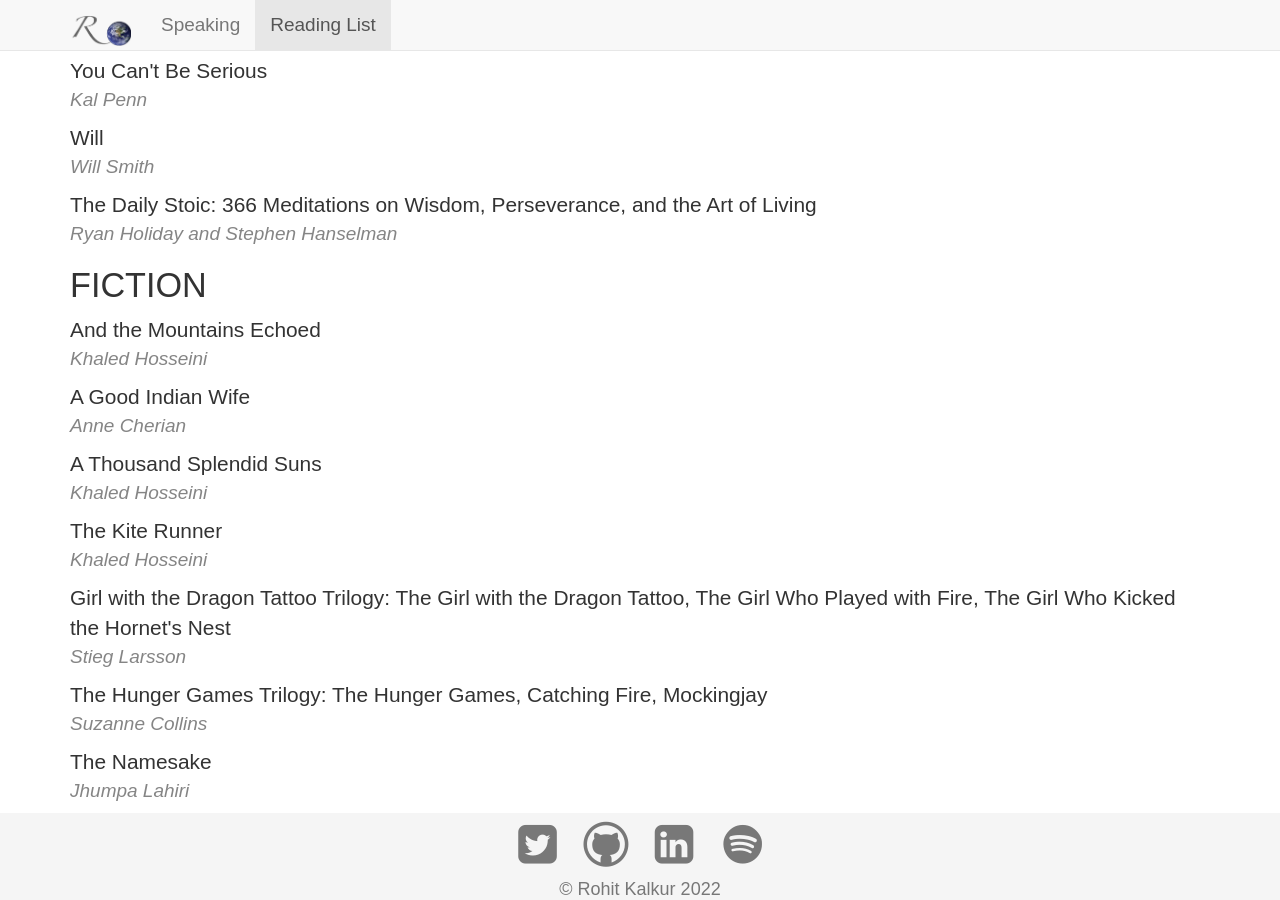
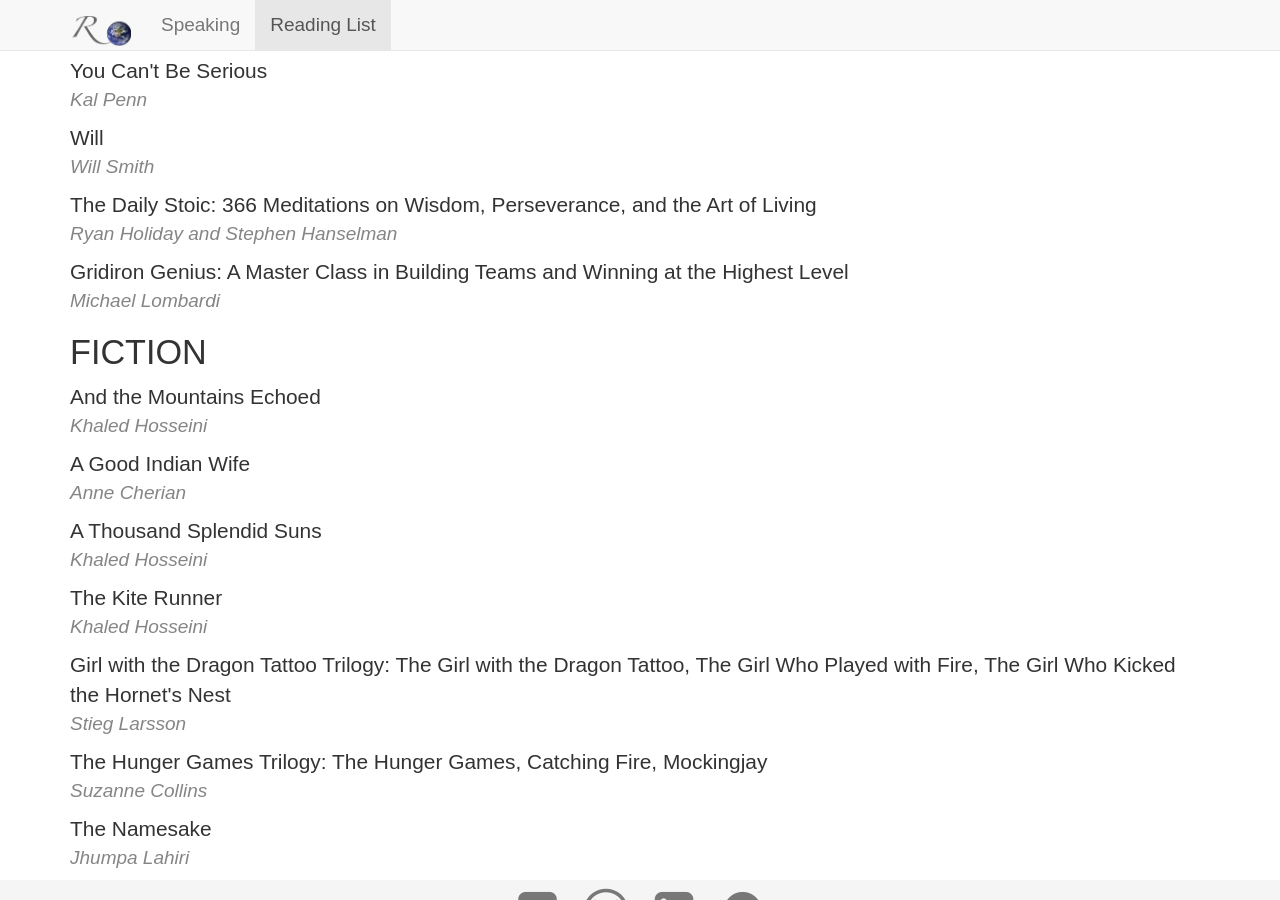
Before and after one commit to rovolution/rovolution.github.io, a Jekyll site: the page built from reading-list/index.html, in a window 1280 px wide and 900 px high, scrolled down 5839 px. Built offline with Jekyll 4.4.1, drawn with Linux system fonts in a browser that asks for light colours; nearby versions of some CDN libraries.

Commit message:
adds new book: "Gridiron Genius"

```diff
--- a/reading-list/index.html
+++ b/reading-list/index.html
@@ -361,6 +361,10 @@
 			<div class='book-list-title'>The Daily Stoic: 366 Meditations on Wisdom, Perseverance, and the Art of Living</div>
 			<div class='book-list-author'>Ryan Holiday and Stephen Hanselman</div>
 		</li>
+		<li class='book-list-entry'>
+			<div class='book-list-title'>Gridiron Genius: A Master Class in Building Teams and Winning at the Highest Level</div>
+			<div class='book-list-author'>Michael Lombardi</div>
+		</li>
 	</ul>
 	<h3 class="book-list-category">FICTION</h3>
 	<ul class='book-list'>
```
